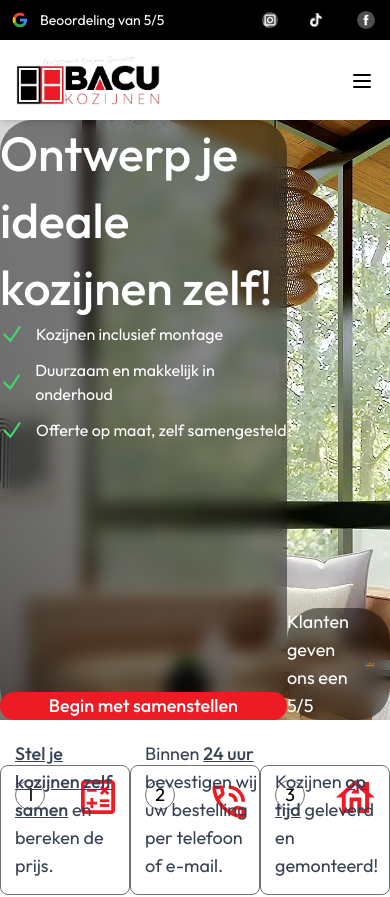
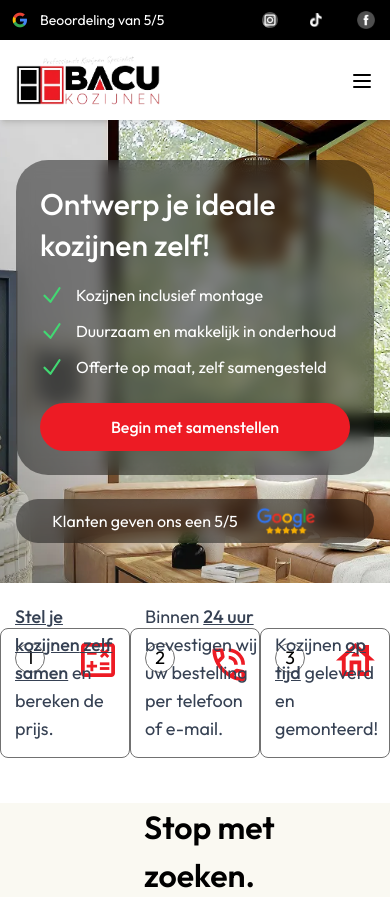
Before and after one commit to nazaruys/bacukozijnen, a Next.js app: page / in a window 390 px wide. Shown: the top 897 px of the page. Built offline with nearby package versions, Linux system fonts and the light colour scheme.

Commit message:
Optimized Main for mobile.

```diff
--- a/app/page.js
+++ b/app/page.js
@@ -15,7 +15,7 @@ export default function Home() {
       <ToastContainer />
       {/* Main */}
       <section
-        className="flex flex-row justify-between h-[600px] md:px-36 md:py-20"
+        className="flex flex-col md:flex-row justify-between md:h-[600px] px-4 py-10 md:px-36 md:py-20 gap-6"
         id="main"
         style={{
           backgroundImage: 'url("/images/main-background.webp")',
@@ -25,65 +25,49 @@ export default function Home() {
         }}
       >
         {/* Main container */}
-        <div
-          className="md:w-[450px] bg-base/45 rounded-4xl backdrop-blur-sm md:px-9 md:pt-9 md:pb-7 flex flex-col"
-        >
-          <h1 className="text-5xl text-white font-medium leading-[1.4]">
+        <div className="w-full md:w-[450px] bg-base/45 rounded-4xl backdrop-blur-sm px-6 pt-6 pb-6 md:px-9 md:pt-9 md:pb-7 flex flex-col">
+          <h1 className="text-3xl md:text-5xl text-white font-medium leading-snug md:leading-[1.4]">
             Ontwerp je ideale kozijnen zelf!
           </h1>
+
           {/* Pros container */}
-          <div className='space-y-3 md:mt-5'>
-            {/* Pro 1 */}
-            <div className="flex flex-row items-center">
-              <svg xmlns="http://www.w3.org/2000/svg" fill="none" viewBox="0 0 24 24" strokeWidth="2.2" stroke="currentColor" className="size-6 text-[#41D872]">
-                <path strokeLinecap="round" strokeLinejoin="round" d="m4.5 12.75 6 6 9-13.5" />
-              </svg>
+          <div className="space-y-3 mt-4 md:mt-5">
+            {[
+              'Kozijnen inclusief montage',
+              'Duurzaam en makkelijk in onderhoud',
+              'Offerte op maat, zelf samengesteld',
+            ].map((text, i) => (
+              <div className="flex flex-row items-center" key={i}>
+                <svg xmlns="http://www.w3.org/2000/svg" fill="none" viewBox="0 0 24 24" strokeWidth="2.2" stroke="currentColor" className="size-6 text-[#41D872]">
+                  <path strokeLinecap="round" strokeLinejoin="round" d="m4.5 12.75 6 6 9-13.5" />
+                </svg>
+                <p className="text-white text-[16px] ml-3">{text}</p>
+              </div>
+            ))}
+          </div>
 
-              <p className="text-white text-[16px] ml-3">Kozijnen inclusief montage</p>
-
-            </div>
-            {/* Pro 2 */}
-            <div className="flex flex-row items-center">
-              <svg xmlns="http://www.w3.org/2000/svg" fill="none" viewBox="0 0 24 24" strokeWidth="2.2" stroke="currentColor" className="size-6 text-[#41D872]">
-                <path strokeLinecap="round" strokeLinejoin="round" d="m4.5 12.75 6 6 9-13.5" />
-              </svg>
-
-              <p className="text-white text-[16px] ml-3">Duurzaam en makkelijk in onderhoud</p>
-
-            </div>
-            {/* Pro 3 */}
-            <div className="flex flex-row items-center">
-              <svg xmlns="http://www.w3.org/2000/svg" fill="none" viewBox="0 0 24 24" strokeWidth="2.2" stroke="currentColor" className="size-6 text-[#41D872]">
-                <path strokeLinecap="round" strokeLinejoin="round" d="m4.5 12.75 6 6 9-13.5" />
-              </svg>
-
-              <p className="text-white text-[16px] ml-3">Offerte op maat, zelf samengesteld</p>
-
-            </div>
-          </div>
           <a
             title="Ga naar de configurator"
             href="/configurator"
-            className="flex justify-center items-center bg-primary text-lg text-white w-full md:py-3 font-medium rounded-4xl  transition-all transform duration-500 hover:bg-primaryDark mt-auto"
+            className="flex justify-center items-center bg-primary md:text-lg text-white w-full py-3 font-medium rounded-4xl transition-all transform duration-500 hover:bg-primaryDark mt-6 md:mt-auto"
           >
             Begin met samenstellen
           </a>
         </div>
+
         {/* Review score container */}
-        <div
-          className="flex justify-center items-center md:w-[465px] md:h-[65px] bg-base/45 rounded-4xl backdrop-blur-sm mt-auto"
-        >
+        <div className="w-full md:w-[465px] md:h-[65px] bg-base/45 rounded-4xl backdrop-blur-sm flex justify-center items-center">
           <a
             title="Ga naar Google Maps"
             className="flex flex-row justify-center items-center"
             href="https://maps.app.goo.gl/j2vAT6gt1CsqoBrA7"
             target="_blank"
           >
-            <span className="text-lg text-white">Klanten geven ons een 5/5</span>
+            <span className="md:text-lg text-white">Klanten geven ons een 5/5</span>
             <img
               src="/logos/google-reviews.webp"
               alt="Google Reviews logo met vijf sterren beoordeling voor kozijnenbedrijf"
-              className="w-4 md:w-28 h-auto mr-3"
+              className="w-20 md:w-28 h-auto ml-2 mr-3"
             />
           </a>
         </div>
```
